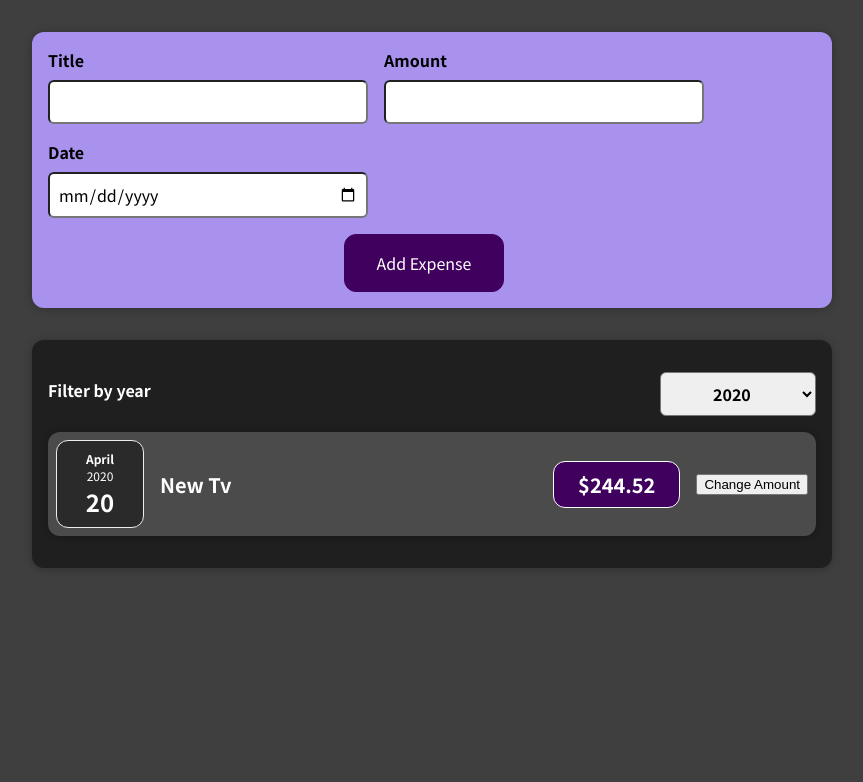
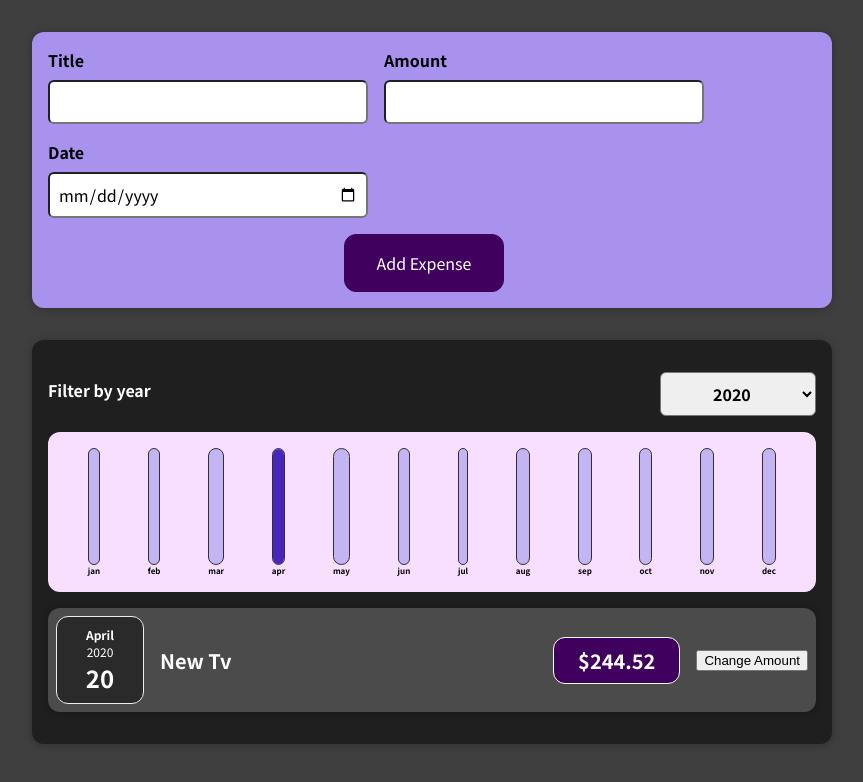
Before and after one commit to Ajeetjha123/react_Expense_Project, a React (Create React App) app: page / in a window 1280 px wide. Shown: the top 782 px of the page, without its empty margins (208-1071 px from the left). Built offline with nearby package versions, Linux system fonts and the light colour scheme.

Commit message:
Expense tracker project finished

```diff
--- /dev/null
+++ b/src/components/Chart/Chart.css
@@ -0,0 +1,9 @@
+.chart {
+  padding: 1rem;
+  border-radius: 12px;
+  background-color: #f8dfff;
+  text-align: center;
+  display: flex;
+  justify-content: space-around;
+  height: 10rem;
+}
--- /dev/null
+++ b/src/components/Chart/Chart.js
@@ -0,0 +1,25 @@
+import './Chart.css';
+import ChartBar from './ChartBar';
+const Chart = (props) => {
+  if (!props.dataPoints || !Array.isArray(props.dataPoints)) {
+    return <p>No data available.</p>;
+  }
+
+  const dataPointsValues = props.dataPoints.map((dataPoint) => dataPoint.value);
+  const totalMaxValue = Math.max(...dataPointsValues);
+
+  return (
+    <div className="chart">
+      {props.dataPoints.map((dataPoint) => (
+        <ChartBar
+          key={dataPoint.label}
+          value={dataPoint.value}
+          maxValue={totalMaxValue}
+          label={dataPoint.label}
+        />
+      ))}
+    </div>
+  );
+};
+
+export default Chart;
--- /dev/null
+++ b/src/components/Chart/ChartBar.css
@@ -0,0 +1,30 @@
+.chart-bar {
+  height: 100%;
+  display: flex;
+  flex-direction: column;
+  align-items: center;
+}
+
+.chart-bar__inner {
+  height: 100%;
+  width: 100%;
+  border: 1px solid #313131;
+  border-radius: 12px;
+  background-color: #c3b4f3;
+  overflow: hidden;
+  display: flex;
+  flex-direction: column;
+  justify-content: flex-end;
+}
+
+.chart-bar__fill {
+  background-color: #4826b9;
+  width: 100%;
+  transition: all 0.3s ease-out;
+}
+
+.chart-bar__label {
+  font-weight: bold;
+  font-size: 0.5rem;
+  text-align: center;
+}
--- /dev/null
+++ b/src/components/Chart/ChartBar.js
@@ -0,0 +1,18 @@
+import './ChartBar.css';
+
+const ChartBar = (props) => {
+  let barFillHeight = '0%';
+
+  if(props.maxValue > 0){
+    barFillHeight = Math.round((props.value / props.maxValue) * 100) + '%';
+  }
+  return (
+     <div className="chart-bar">
+      <div className="chart-bar__inner">
+        <div className="chart-bar__fill" style={{height: barFillHeight}}></div>
+      </div>
+      <div className="chart-bar__label">{props.label}</div>
+     </div>
+  )
+}
+export default ChartBar;
--- a/src/components/Expenses/Expenses.js
+++ b/src/components/Expenses/Expenses.js
@@ -3,12 +3,13 @@
 import ExpenseFilter from './ExpenseFilter';
 import { useState } from 'react';
 import ExpensesList from './ExpensesList';
+import ExpensesChart from './ExpensesChart';
 const Expenses = (props) =>{
   const[filteredYear, setFilteredYear] = useState('2020');
   const filterChangedHandler = selectedYear => {
      setFilteredYear(selectedYear);
   };
-  const filteredExpense = props.items.filter((expense) => {
+  const filteredExpenses = props.items.filter((expense) => {
     return expense.date.getFullYear().toString() === filteredYear;
   });
 
@@ -18,7 +19,8 @@
       selected={filteredYear}
       onChangedFilter={filterChangedHandler}
       />
-      <ExpensesList items={filteredExpense} />
+      <ExpensesChart expenses = {filteredExpenses}/>
+      <ExpensesList items={filteredExpenses} />
     </Card>
   );
 }
--- /dev/null
+++ b/src/components/Expenses/ExpensesChart.js
@@ -0,0 +1,24 @@
+import Chart from '../Chart/Chart';
+const ExpensesChart = (props) => {
+  const chartDataPoints = [
+    {label: 'jan', value: 0},
+    {label: 'feb', value: 0},
+    {label: 'mar', value: 0},
+    {label: 'apr', value: 0},
+    {label: 'may', value: 0},
+    {label: 'jun', value: 0},
+    {label: 'jul', value: 0},
+    {label: 'aug', value: 0},
+    {label: 'sep', value: 0},
+    {label: 'oct', value: 0},
+    {label: 'nov', value: 0},
+    {label: 'dec', value: 0},
+  ]
+  for(const expense of props.expenses) {
+    const expenseMonth = expense.date.getMonth(); //starting at 0 => january => 0
+    chartDataPoints[expenseMonth].value += expense.amount;
+  }
+  return <Chart dataPoints={chartDataPoints}/>
+}
+
+export default ExpensesChart;
```
